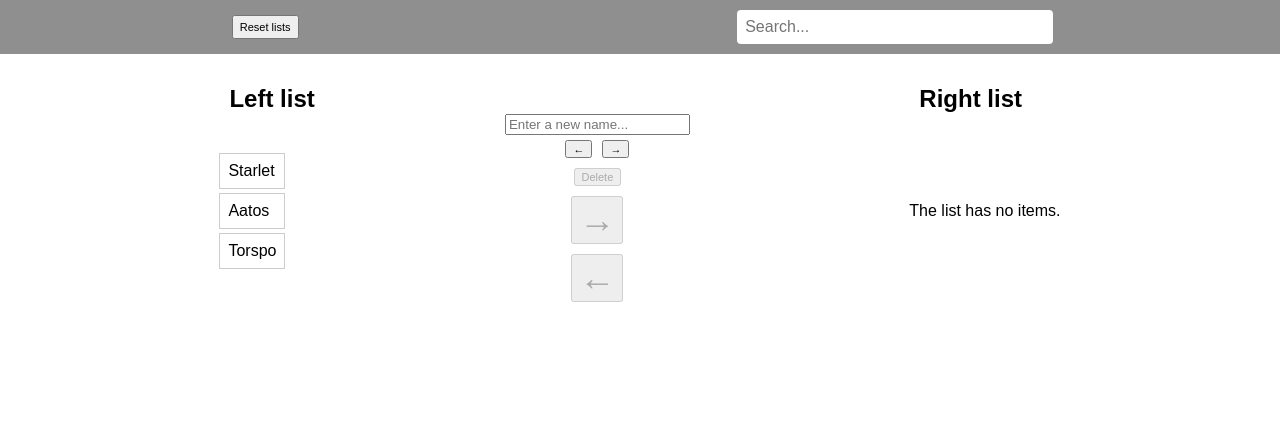
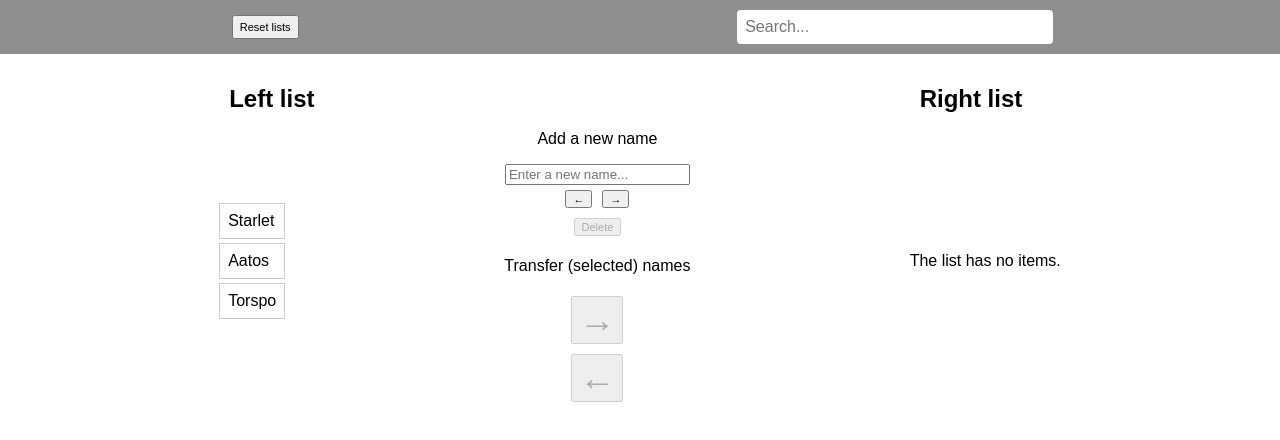
Before and after one commit to marbokEmptomies/listat091123, a React (Vite) app: page / in a window 1280 px wide. Shown: the top 440 px of the page. Built offline with nearby package versions, Linux system fonts and the light colour scheme.

Commit message:
UI tweaks

```diff
--- a/src/App.jsx
+++ b/src/App.jsx
@@ -124,6 +124,7 @@ const App = () => {
           }
         />
         <div className="arrow-container">
+          <p>Add a new name</p>
           <input
             type="text"
             placeholder="Enter a new name..."
@@ -151,6 +152,7 @@ const App = () => {
           >
             Delete
           </button>
+          <p>Transfer (selected) names</p>
           <Arrow
             direction="right"
             onClick={() => handleTransfer("right")}
```
